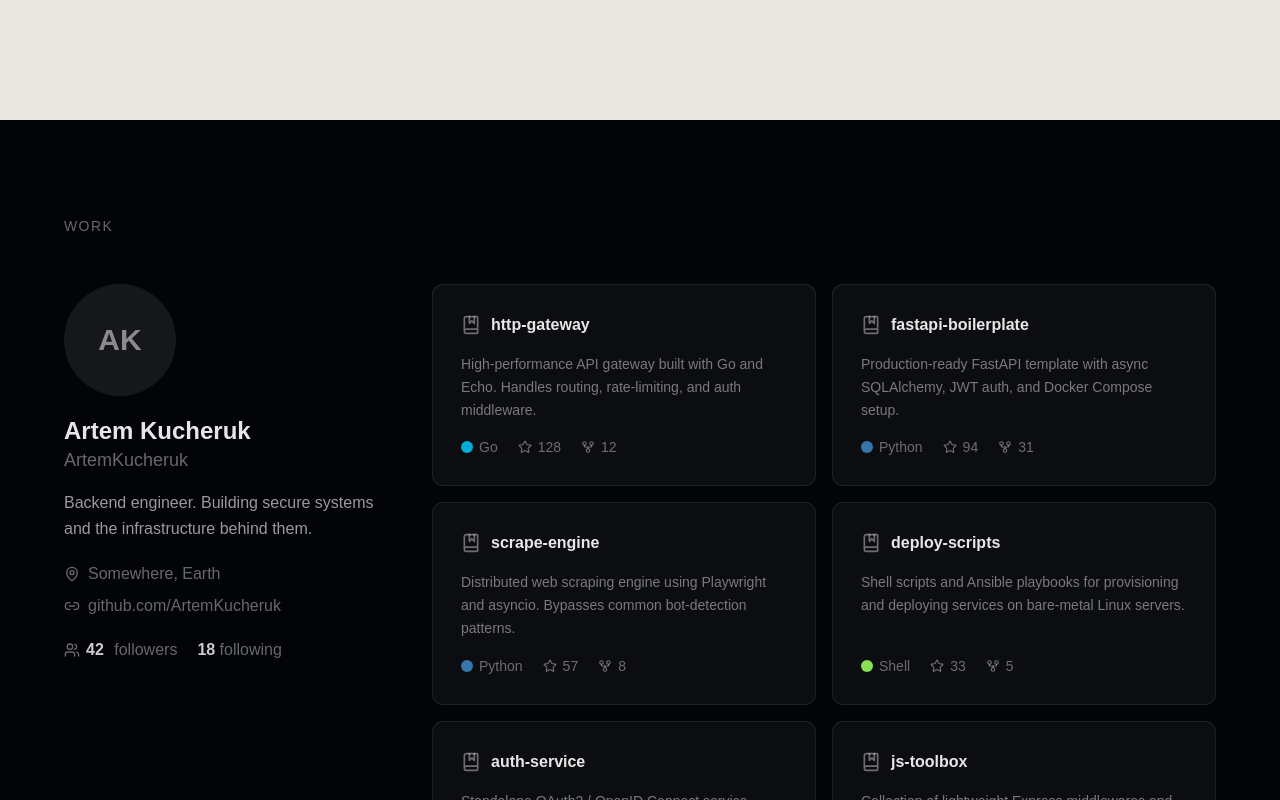
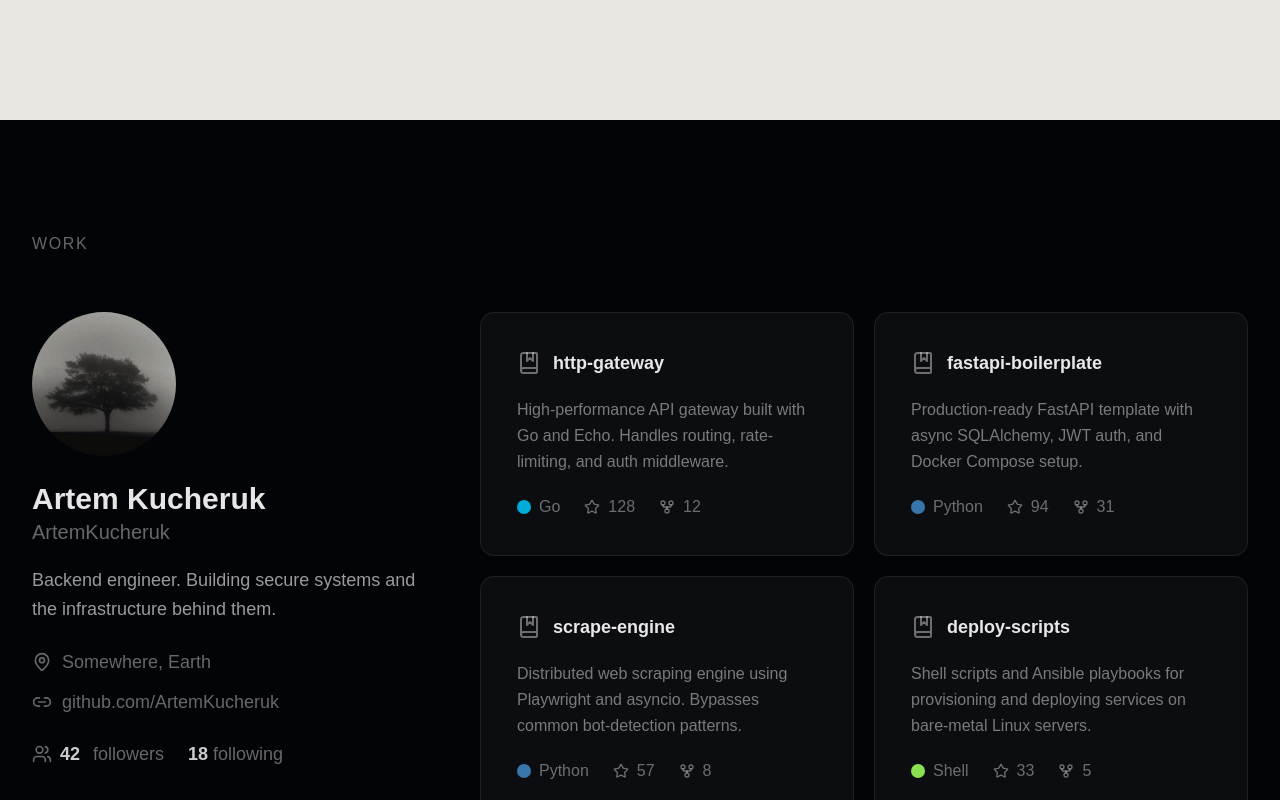
Before and after one commit to ArtemKucheruk/portfolio, a Next.js app: page / in a window 1280 px wide. Shown: the part 1480-2280 px from the top of the page. Built offline with nearby package versions, Linux system fonts and the light colour scheme; a web font is replaced by a local one.

Commit message:
fix: make everything bigger

```diff
--- a/src/components/sections/Projects.tsx
+++ b/src/components/sections/Projects.tsx
@@ -84,38 +84,38 @@ function ProjectCard({
   const color = LANG_COLORS[project.language] ?? "#888";
   return (
     <motion.div
-      className="flex flex-col gap-4 rounded-xl border border-white/8 bg-white/4 p-7"
+      className="flex flex-col gap-5 rounded-2xl border border-white/8 bg-white/4 p-9"
       initial={{ opacity: 0, y: 16 }}
       whileInView={{ opacity: 1, y: 0 }}
       viewport={{ once: true, margin: "-40px" }}
       transition={{ duration: 0.45, delay: index * 0.07, ease: "easeOut" }}
       whileHover={{ y: -3, transition: { duration: 0.2 } }}
     >
-      <div className="flex items-start gap-2.5">
-        <BookMarked className="mt-0.5 size-5 shrink-0 text-white/40" />
-        <span className="text-base font-semibold text-white/90 hover:underline cursor-pointer">
+      <div className="flex items-start gap-3">
+        <BookMarked className="mt-0.5 size-6 shrink-0 text-white/40" />
+        <span className="text-lg font-semibold text-white/90 hover:underline cursor-pointer">
           {project.name}
         </span>
       </div>
 
-      <p className="flex-1 text-sm leading-relaxed text-white/45">
+      <p className="flex-1 text-base leading-relaxed text-white/45">
         {project.description}
       </p>
 
-      <div className="flex items-center gap-5 text-sm text-white/40">
-        <span className="flex items-center gap-1.5">
+      <div className="flex items-center gap-6 text-base text-white/40">
+        <span className="flex items-center gap-2">
           <span
-            className="size-3 rounded-full"
+            className="size-3.5 rounded-full"
             style={{ backgroundColor: color }}
           />
           {project.language}
         </span>
-        <span className="flex items-center gap-1.5">
-          <Star className="size-3.5" />
+        <span className="flex items-center gap-2">
+          <Star className="size-4" />
           {project.stars}
         </span>
-        <span className="flex items-center gap-1.5">
-          <GitFork className="size-3.5" />
+        <span className="flex items-center gap-2">
+          <GitFork className="size-4" />
           {project.forks}
         </span>
       </div>
@@ -128,11 +128,11 @@ export function Projects() {
     <section
       id="projects"
       data-header-theme="dark"
-      className="min-h-svh bg-[oklch(0.11_0.008_260)] px-6 py-24"
+      className="min-h-svh bg-[oklch(0.11_0.008_260)] px-8 py-28"
     >
-      <div className="mx-auto max-w-6xl">
+      <div className="mx-auto max-w-7xl">
         <motion.p
-          className="mb-12 text-sm font-medium uppercase tracking-widest text-white/40"
+          className="mb-14 text-base font-medium uppercase tracking-widest text-white/40"
           initial={{ opacity: 0 }}
           whileInView={{ opacity: 1 }}
           viewport={{ once: true }}
@@ -141,40 +141,42 @@ export function Projects() {
           Work
         </motion.p>
 
-        <div className="flex flex-col gap-10 lg:flex-row lg:gap-12">
+        <div className="flex flex-col gap-12 lg:flex-row lg:gap-16">
           {/* Left: GitHub profile */}
           <motion.aside
-            className="w-full shrink-0 lg:sticky lg:top-24 lg:w-80 lg:self-start"
+            className="w-full shrink-0 lg:sticky lg:top-24 lg:w-96 lg:self-start"
             initial={{ opacity: 0, x: -20 }}
             whileInView={{ opacity: 1, x: 0 }}
             viewport={{ once: true }}
             transition={{ duration: 0.6, ease: "easeOut" }}
           >
-            <div className="mb-5 flex size-28 items-center justify-center rounded-full bg-white/8 text-3xl font-bold text-white/50 select-none">
-              AK
-            </div>
+            <img
+              src="/files/img/126765923.jpg"
+              alt="Artem Kucheruk"
+              className="mb-6 size-36 rounded-full object-cover"
+            />
 
-            <h2 className="text-2xl font-bold leading-tight text-white/90">{PROFILE.name}</h2>
-            <p className="text-lg text-white/40">{PROFILE.username}</p>
+            <h2 className="text-3xl font-bold leading-tight text-white/90">{PROFILE.name}</h2>
+            <p className="text-xl text-white/40">{PROFILE.username}</p>
 
-            <p className="mt-4 text-base leading-relaxed text-white/60">
+            <p className="mt-5 text-lg leading-relaxed text-white/60">
               {PROFILE.bio}
             </p>
 
-            <div className="mt-5 flex flex-col gap-2 text-base text-white/40">
-              <span className="flex items-center gap-2">
-                <MapPin className="size-4 shrink-0" />
+            <div className="mt-6 flex flex-col gap-3 text-lg text-white/40">
+              <span className="flex items-center gap-2.5">
+                <MapPin className="size-5 shrink-0" />
                 {PROFILE.location}
               </span>
-              <span className="flex items-center gap-2">
-                <Link2 className="size-4 shrink-0" />
+              <span className="flex items-center gap-2.5">
+                <Link2 className="size-5 shrink-0" />
                 {PROFILE.website}
               </span>
             </div>
 
-            <div className="mt-5 flex gap-5 text-base text-white/40">
-              <span className="flex items-center gap-1.5">
-                <Users className="size-4" />
+            <div className="mt-6 flex gap-6 text-lg text-white/40">
+              <span className="flex items-center gap-2">
+                <Users className="size-5" />
                 <strong className="text-white/80">{PROFILE.followers}</strong>&nbsp;followers
               </span>
               <span>
@@ -184,7 +186,7 @@ export function Projects() {
           </motion.aside>
 
           {/* Right: project cards */}
-          <div className="grid flex-1 grid-cols-1 gap-4 sm:grid-cols-2">
+          <div className="grid flex-1 grid-cols-1 gap-5 sm:grid-cols-2">
             {PROJECTS.map((project, i) => (
               <ProjectCard key={project.name} project={project} index={i} />
             ))}
```
Also changed, not shown: public/files/img/126765923.jpg (added).
